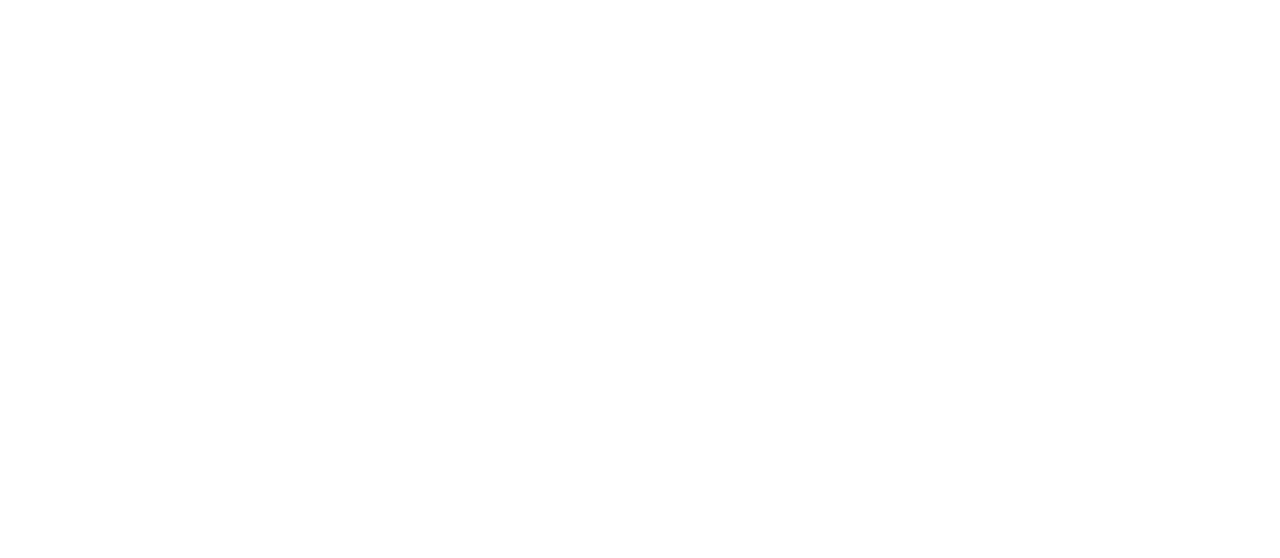
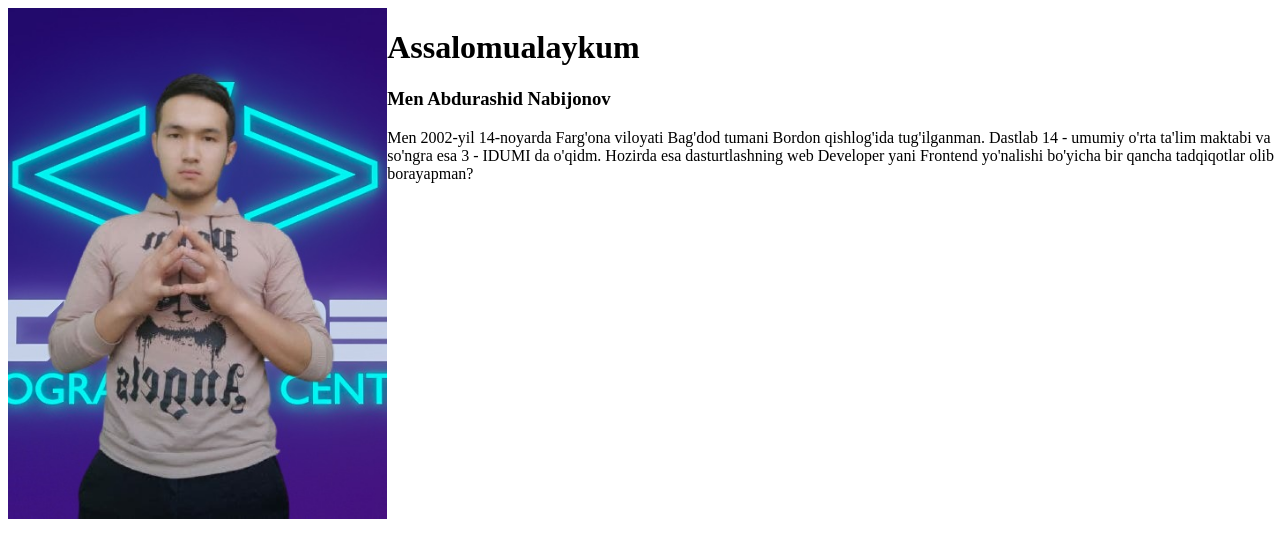
Before and after one commit to OtabekDeveloper/vazifa, a React (Create React App) app: page / in a window 1280 px wide. Shown: the top 558 px of the page. Built offline with nearby package versions, Linux system fonts and the light colour scheme.

Commit message:
Men bir nechta yangi file yaratdim va ularni push qildm!

```diff
--- a/src/App.js
+++ b/src/App.js
@@ -1,10 +1,10 @@
-
+import Abdurashid from './view/abdurashid';
 import './App.css';
 
 function App() {
   return (
     <>
-
+      <Abdurashid />
     </>
   );
 }
--- /dev/null
+++ b/src/view/abdurashid.css
@@ -0,0 +1,9 @@
+.abdurashidImg{
+    width: 30%;
+    height: 10%;
+    display: inline-block;
+}
+.abdurashidInformation{
+    position: absolute;
+    display: inline-block;
+}
--- /dev/null
+++ b/src/view/abdurashid.js
@@ -0,0 +1,26 @@
+import React from  "react"
+import "./abdurashid.css"
+import Img from './abdurashid.jpg'
+
+
+const Abdurashid = () =>{
+    return(
+        <div className="container">
+            <div className="wrapper">
+                <div className="abdurashidImg1">
+                <img className="abdurashidImg" src={Img} alt="Bu yerada rasm bor" />
+                <div className="abdurashidInformation">
+                    <h1>Assalomualaykum</h1>
+                    <h3>Men Abdurashid Nabijonov</h3>
+                    <p>Men 2002-yil 14-noyarda Farg'ona viloyati Bag'dod tumani Bordon qishlog'ida tug'ilganman.
+                    Dastlab 14 - umumiy o'rta ta'lim maktabi va so'ngra esa 3 - IDUMI da o'qidm. Hozirda esa
+                    dasturtlashning web Developer yani Frontend yo'nalishi bo'yicha bir qancha tadqiqotlar olib
+                    borayapman?</p>
+                </div>
+                </div>
+            </div>
+        </div>
+    )
+}
+
+export default Abdurashid
```
Also changed, not shown: src/view/abdurashid.jpg (added), 1 other file (tests, documents, lock files or other folders).
